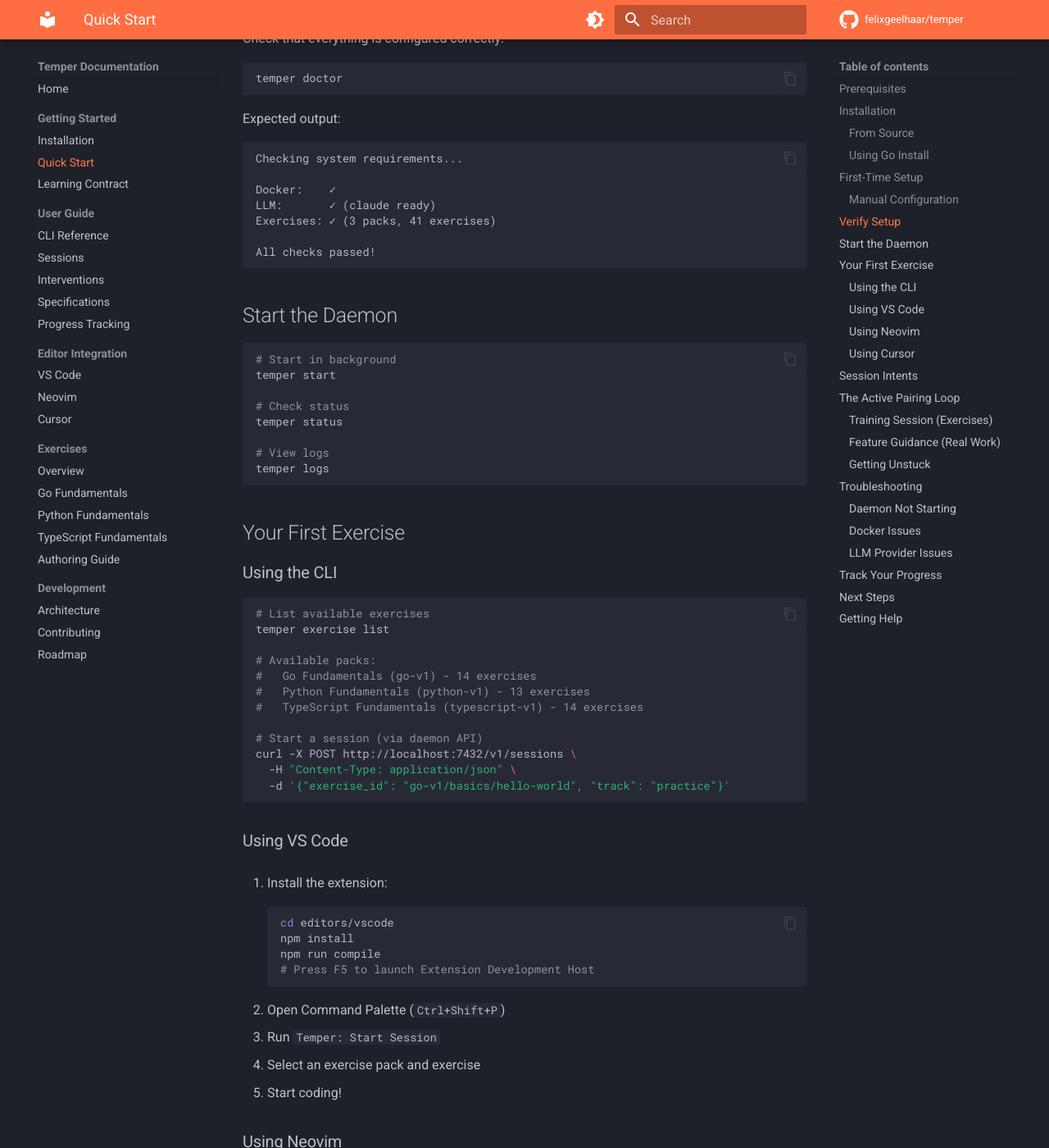
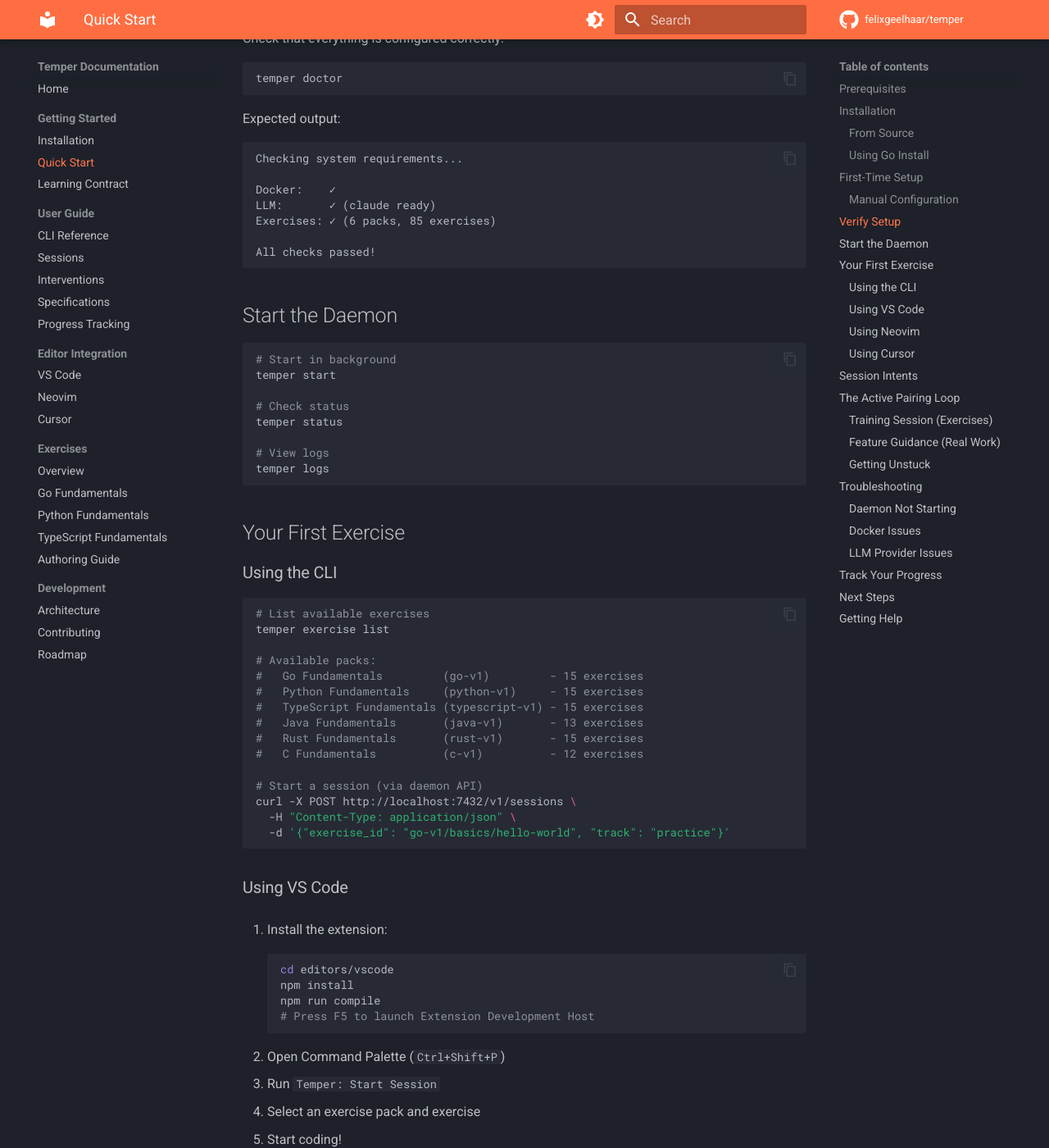
Before and after one commit to felixgeelhaar/temper, an MkDocs documentation site: the page built from docs/quickstart.md, in a window 1280 px wide and 1400 px high, scrolled down 2054 px. Shown: the whole window at 82% size. Built offline with MkDocs 1.6.1 and Material for MkDocs 9.7.7, drawn with Linux system fonts in a browser that asks for light colours; comment, search, counter and statistics services are not loaded.

````diff
--- a/docs/quickstart.md
+++ b/docs/quickstart.md
@@ -106,7 +106,7 @@ Checking system requirements...
 
 Docker:    ✓
 LLM:       ✓ (claude ready)
-Exercises: ✓ (3 packs, 41 exercises)
+Exercises: ✓ (6 packs, 85 exercises)
 
 All checks passed!
 ```
@@ -133,9 +133,12 @@ temper logs
 temper exercise list
 
 # Available packs:
-#   Go Fundamentals (go-v1) - 14 exercises
-#   Python Fundamentals (python-v1) - 13 exercises
-#   TypeScript Fundamentals (typescript-v1) - 14 exercises
+#   Go Fundamentals         (go-v1)         - 15 exercises
+#   Python Fundamentals     (python-v1)     - 15 exercises
+#   TypeScript Fundamentals (typescript-v1) - 15 exercises
+#   Java Fundamentals       (java-v1)       - 13 exercises
+#   Rust Fundamentals       (rust-v1)       - 15 exercises
+#   C Fundamentals          (c-v1)          - 12 exercises
 
 # Start a session (via daemon API)
 curl -X POST http://localhost:7432/v1/sessions \
````
Also changed, not shown: docs/index.md (+1 -1 lines), docs/prd.md (+1 -1 lines), docs/roadmap.md (+1 -1 lines), 2 other files.
